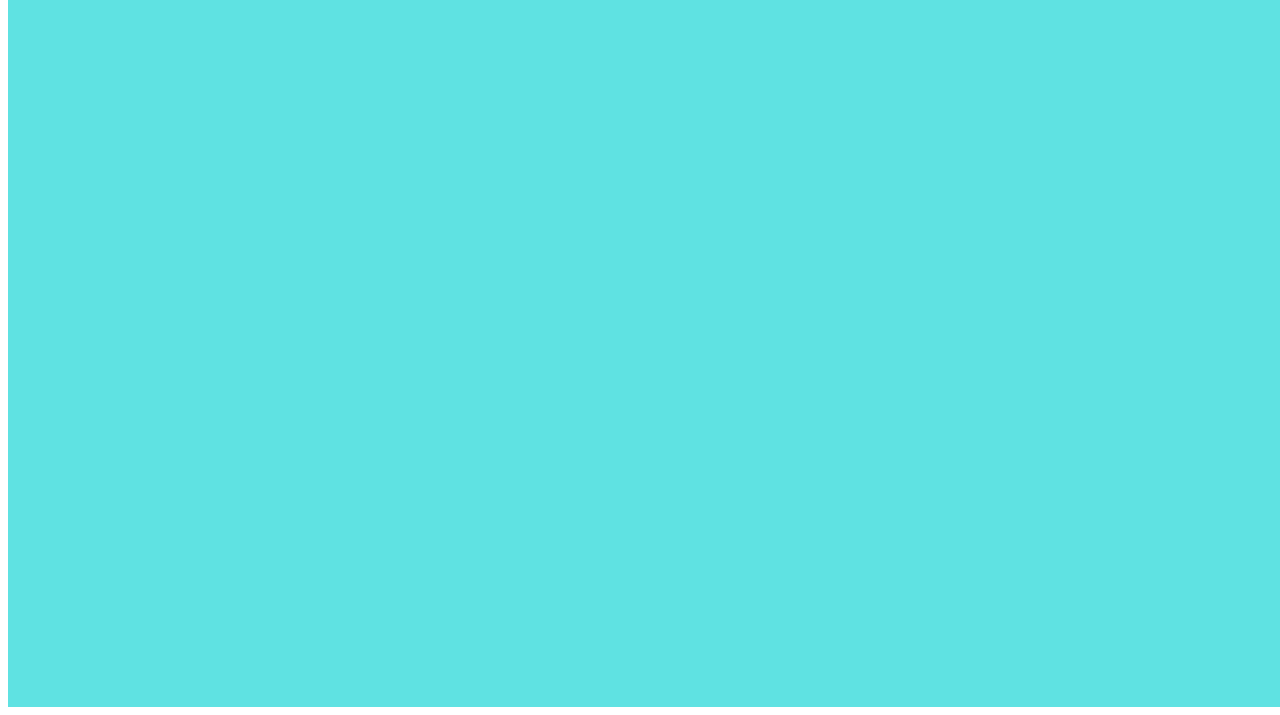
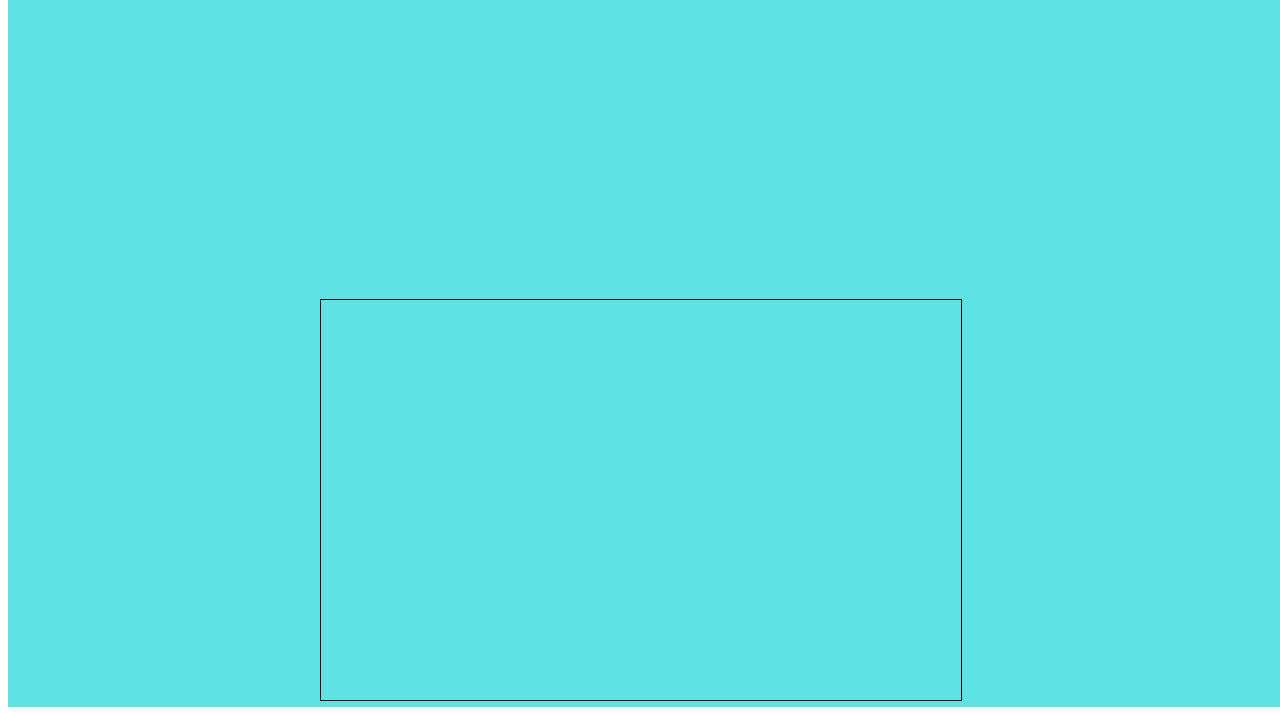
Before and after one commit to DomenicoLerose85/js-campominato-grid, a plain HTML site: page index.html in a window 1280 px wide. Shown: the part 101-816 px from the top of the page. Drawn offline with Linux system fonts and the light colour scheme; files whose address does not match are found by name.

Commit message:
main_started

```diff
--- a/index.html
+++ b/index.html
@@ -30,6 +30,9 @@
 
     <!-- main -->
     <main id="main">
+        <div class="cells-container">
+
+        </div>
 
     </main>
     <!-- /main -->
--- a/style.css
+++ b/style.css
@@ -65,3 +65,12 @@ body {
     background-color: rgb(95, 226, 226);
     height: calc(100% - 90px);
 }
+
+.cells-container{
+    position: absolute;
+    top: 50%;
+    left:25%;
+    width: 50%;
+    height:50%;
+    border: 1px solid black;
+}
```
